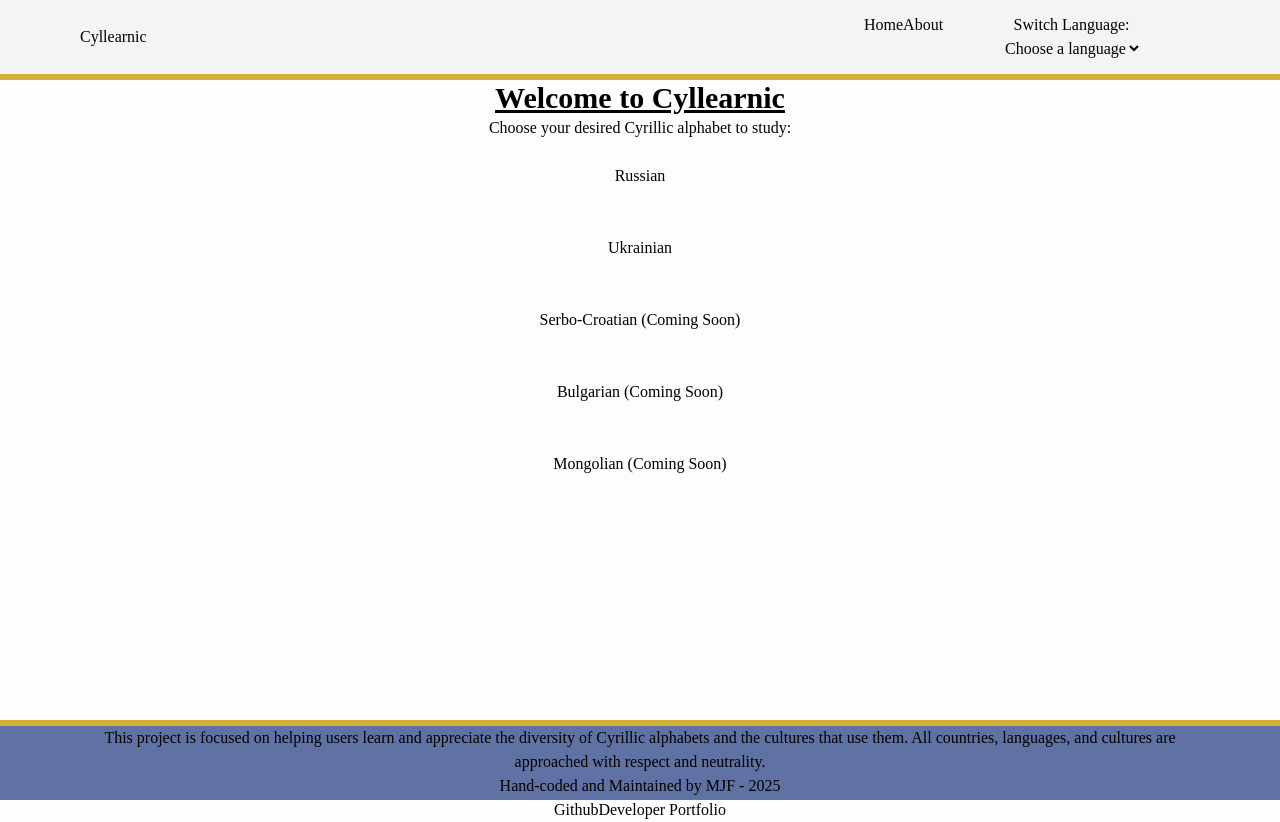
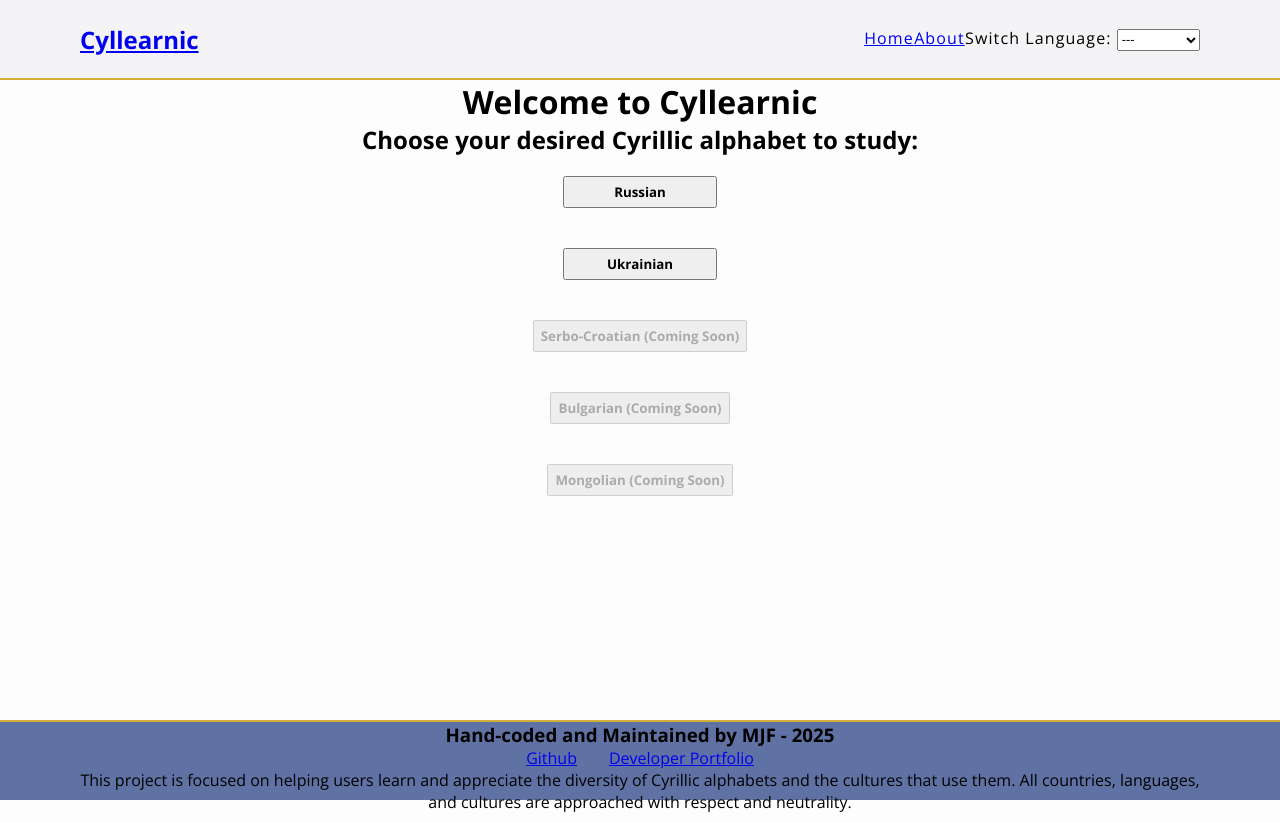
Before and after one commit to mjfru/cyllearnic, a React (Vite) app: page / in a window 1280 px wide. Built offline with nearby package versions, Linux system fonts and the light colour scheme.

Commit message:
make styling changes to buttons, order and spacing in the footer, and misc. tweaks to prepare for next steps

```diff
--- a/index.html
+++ b/index.html
@@ -7,10 +7,9 @@
 		<link rel="preconnect" href="https://fonts.googleapis.com" />
 		<link rel="preconnect" href="https://fonts.gstatic.com" crossorigin />
 		<link
-			href="https://fonts.googleapis.com/css2?family=Great+Vibes&family=Noto+Sans:ital,wght@0,100..900;1,100..900&display=swap"
+			href="https://fonts.googleapis.com/css2?family=Great+Vibes&family=Noto+Sans:ital,wght@0,100..900;1,100..900&family=Open+Sans:ital,wght@0,300..800;1,300..800&display=swap"
 			rel="stylesheet"
 		/>
-
 		<title>Cyllearnic</title>
 	</head>
 	<body>
--- a/package.json
+++ b/package.json
@@ -10,7 +10,6 @@
     "preview": "vite preview"
   },
   "dependencies": {
-    "@tailwindcss/vite": "^4.1.8",
     "react": "^19.1.0",
     "react-dom": "^19.1.0",
     "react-router-dom": "^7.6.0",
--- a/src/components/ActivityNav.jsx
+++ b/src/components/ActivityNav.jsx
@@ -5,14 +5,14 @@ const ActivityNav = () => {
 
 	return (
 		<div className="activity-nav">
-			<Link to={`/study/${language}`} className="activity-link">
-				<button>Study</button>
+			<Link to={`/study/${language}`}>
+				<button className="activity-link">Study</button>
 			</Link>
-			<Link to={`/flashcards/${language}`} className="activity-link">
-				<button>Flashcards</button>
+			<Link to={`/flashcards/${language}`}>
+				<button className="activity-link">Flashcards</button>
 			</Link>
-			<Link to={`/quiz/${language}`} className="activity-link">
-				<button>Quiz</button>
+			<Link to={`/quiz/${language}`}>
+				<button className="activity-link">Quiz</button>
 			</Link>
 		</div>
 	);
--- a/src/components/Footer.jsx
+++ b/src/components/Footer.jsx
@@ -3,14 +3,8 @@ const Footer = () => {
 
 	return (
 		<footer className="footer-container">
-			<p>
-				This project is focused on helping users learn and appreciate the
-				diversity of Cyrillic alphabets and the cultures that use them. All
-				countries, languages, and cultures are approached with respect and
-				neutrality.
-			</p>
 			<h3>Hand-coded and Maintained by MJF - {currentYear}</h3>
-			<div>
+			<div className="personal-link-container">
 				<a href="https://github.com/mjfru" target="_blank">
 					Github
 				</a>
@@ -18,6 +12,12 @@ const Footer = () => {
 					Developer Portfolio
 				</a>
 			</div>
+			<p>
+				This project is focused on helping users learn and appreciate the
+				diversity of Cyrillic alphabets and the cultures that use them. All
+				countries, languages, and cultures are approached with respect and
+				neutrality.
+			</p>
 		</footer>
 	);
 };
--- a/src/components/Header.jsx
+++ b/src/components/Header.jsx
@@ -13,7 +13,7 @@ const Header = () => {
 	return (
 		<header className="header">
 			<Link to="/">
-				<h3 className="logo">Cyllearnic</h3>
+				<h2 className="logo">Cyllearnic</h2>
 			</Link>
 
 			<nav className="nav-container">
@@ -25,12 +25,12 @@ const Header = () => {
 				</Link>
 				<div className="language-nav-container nav-link">
 					<label>Switch Language: </label>
-					<select onChange={handleChange}>
-						<option value="" selected>
-							Choose a language
+					<select onChange={handleChange} className="language-option">
+						<option value="" selected  className="language-option">
+							---
 						</option>
-						<option value="russian">Russian</option>
-						<option value="ukrainian">Ukrainian</option>
+						<option value="russian" className="language-option">Russian</option>
+						<option value="ukrainian" className="language-option">Ukrainian</option>
 					</select>
 				</div>
 			</nav>
--- a/src/components/Quiz.jsx
+++ b/src/components/Quiz.jsx
@@ -31,7 +31,8 @@ const Quiz = () => {
 	const [score, setScore] = useState(0);
 	//* This is added to prevent a double-trigger:
 	const [hasAnswered, setHasAnswered] = useState(false);
-	const [answerStatus, setAnswerStatus] = useState(null);
+
+  const [answerStatus, setAnswerStatus] = useState(null);
 	const [quizFinished, setQuizFinished] = useState(false);
 
 	//* useEffect will shuffle and store letters when this component mounts:
--- a/src/index.css
+++ b/src/index.css
@@ -1,5 +1,3 @@
-@import "tailwindcss";
-
 @import "./styles/cards.css";
 @import "./styles/header_footer.css";
 @import "./styles/main_displays.css";
@@ -19,4 +17,5 @@
 
 body {
 	background-color: var(--background-main);
+  font-family: var(--latin-font);
 }
--- a/src/styles/header_footer.css
+++ b/src/styles/header_footer.css
@@ -1,4 +1,5 @@
-.header, .footer-container {
+.header,
+.footer-container {
 	margin: 0 auto;
 	width: 100vw;
 	padding: 0 5rem;
@@ -11,7 +12,7 @@
 	display: flex;
 	justify-content: space-between;
 	align-items: center;
-  border-bottom: 6px solid var(--highlight-bright);
+	border-bottom: 2px solid var(--highlight-bright);
 }
 
 .nav-container {
@@ -20,12 +21,28 @@
 	justify-content: space-around;
 }
 
+.nav-container .nav-link {
+	letter-spacing: 1.1px;
+}
+
+.language-option {
+	font-family: var(--latin-font);
+}
 
 .footer-container {
-  border-top: 6px solid var(--highlight-bright);
+	border-top: 2px solid var(--highlight-bright);
 	background-color: var(--footer-background);
 	height: 10vh;
 	display: flex;
 	flex-direction: column;
 	justify-content: space-evenly;
 }
+
+.personal-link-container {
+  display: flex;
+  justify-content: center;
+}
+
+.personal-link-container a {
+  margin: 0 1rem;
+}
--- a/src/styles/main_displays.css
+++ b/src/styles/main_displays.css
@@ -1,4 +1,5 @@
-h1, h2 {
+h1,
+h2 {
 	text-align: center;
 }
 
@@ -6,16 +7,19 @@ h1, h2 {
 	width: 90vw;
 	display: flex;
 	justify-content: center;
+  margin: 1rem 0;
 }
 
 .activity-link {
-  margin: 2rem;
+	font-family: var(--latin-font);
+  margin: 0 2rem;
+  width: 6rem;
+  height: 2rem;
 }
 
 .main-content {
 	min-height: 80vh;
 	width: 90vw;
-  /* border: 1px solid red; */
 }
 
 .lang-select-container {
@@ -25,12 +29,20 @@ h1, h2 {
 }
 
 .lang-nav-btn {
-  min-width: 10vw;
+	cursor: pointer;
+	font-family: var(--latin-font);
+	font-weight: bold;
+	min-width: 12vw;
 	height: 4vh;
 	margin: 1.25rem auto;
 }
 
-.study-container, .flashcard-container {
+.lang-nav-btn:disabled {
+	cursor: not-allowed;
+}
+
+.study-container,
+.flashcard-container {
 	border: 2px solid fuchsia;
 	display: grid;
 	grid-template-columns: repeat(4, 1fr);
--- a/src/styles/variables.css
+++ b/src/styles/variables.css
@@ -12,7 +12,7 @@
 	/* Fonts */
 	--cyrillic-font: "Noto Sans", sans-serif;
   --cyrillic-cursive: "Great Vibes", cursive;
-  --latin-font: Times New Roman;
+  --latin-font: "Open Sans", sans-serif;
 	--card-letter-size: 2.5rem;
 	--flashcard-letter-size: 4rem;
 
@@ -22,7 +22,3 @@
 	--border-radius: 8px;
 	--box-shadow: 0 1px 4px rgba(0, 0, 0, 0.05);
 }
-
-body {
-  font-family: var(--latin-font);
-}
--- a/vite.config.js
+++ b/vite.config.js
@@ -1,8 +1,7 @@
 import { defineConfig } from "vite";
 import react from "@vitejs/plugin-react";
-import tailwindcss from "@tailwindcss/vite";
 
 // https://vite.dev/config/
 export default defineConfig({
-	plugins: [react(), tailwindcss()],
+	plugins: [react()],
 });
```
Also changed, not shown: todo.txt. Lines whose indentation alone changed are shown as unchanged.
